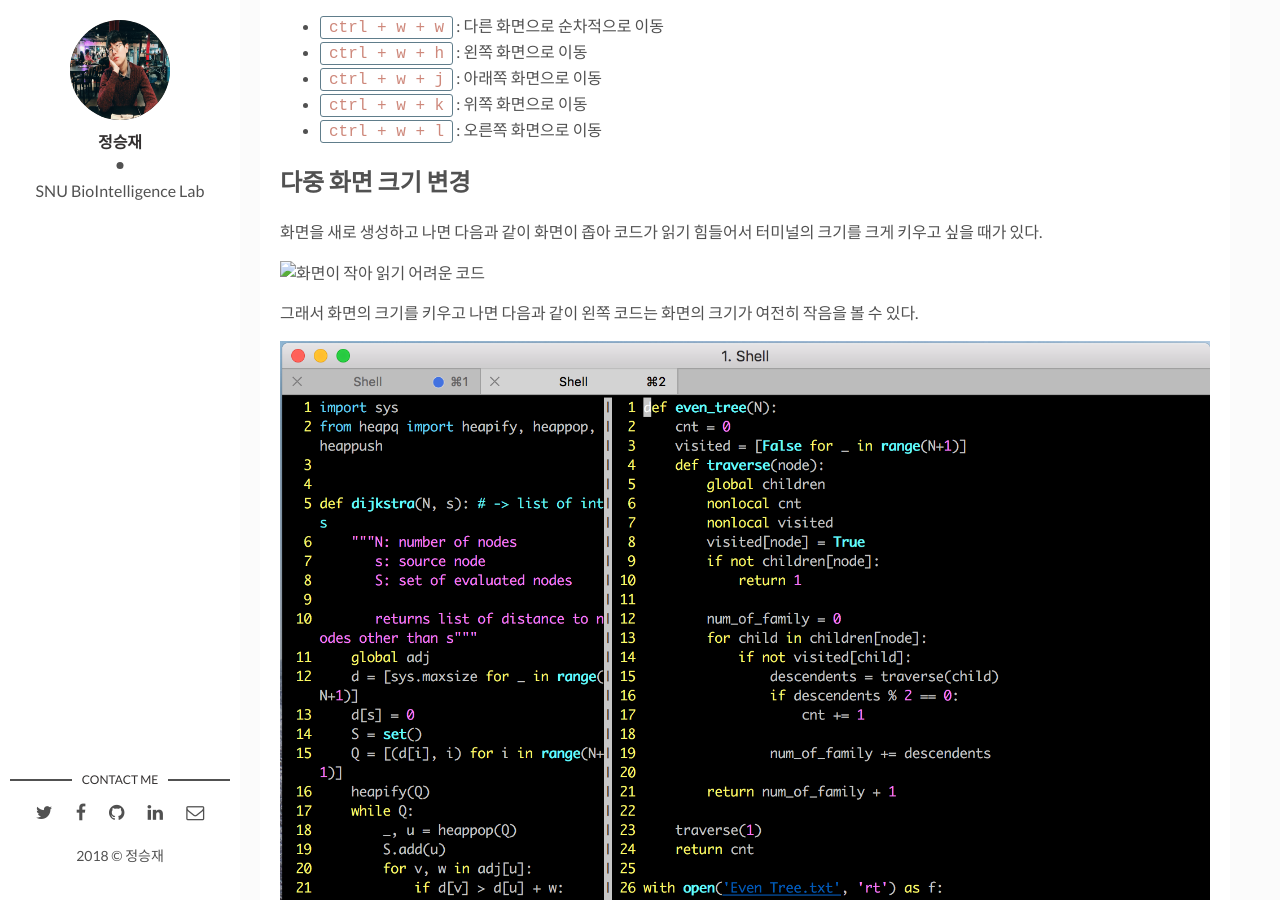
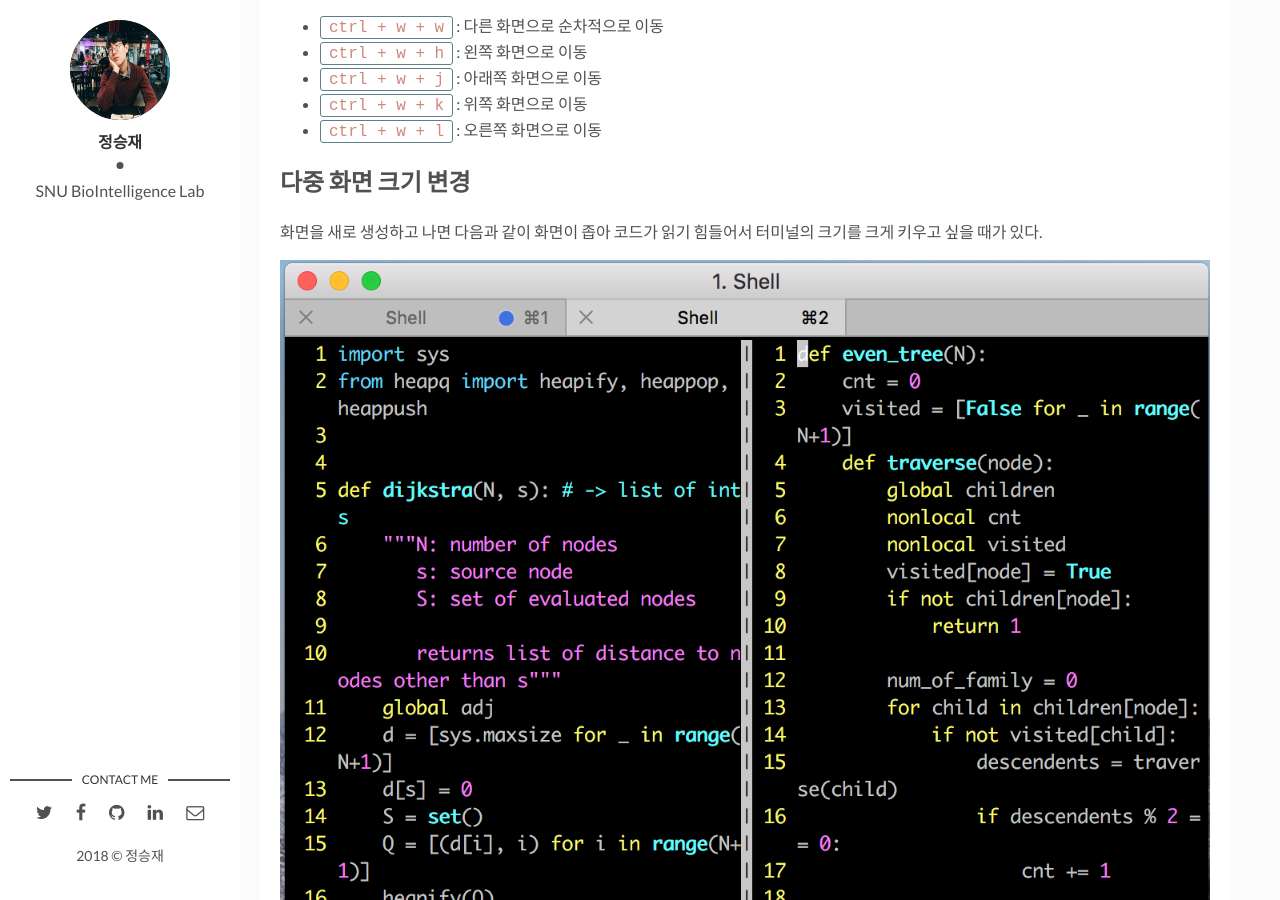
Before and after one commit to seanexp/seanexplode.github.io, a Jekyll site: the page built from _posts/2018-03-10-vim-multiple-windows.markdown, in a window 1280 px wide and 900 px high, scrolled down 1858 px. Built offline with Jekyll 4.4.1, drawn with Linux system fonts in a browser that asks for light colours; comment, search, counter and statistics services are not loaded.

Commit message:
minor change

```diff
--- a/_posts/2018-03-10-vim-multiple-windows.markdown
+++ b/_posts/2018-03-10-vim-multiple-windows.markdown
@@ -34,7 +34,7 @@ tags: [Vim, ]
 
 화면을 새로 생성하고 나면 다음과 같이 화면이 좁아 코드가 읽기 힘들어서 터미널의 크기를 크게 키우고 싶을 때가 있다.
 
-![화면이 작아 읽기 어려운 코드]({{ "/assets/img/vim_multiple-window/hard-to-read.png" | absolute_url }})
+![화면이 작아 읽기 어려운 코드]({{ "/assets/img/vim-multiple-window/hard-to-read.png" | absolute_url }})
 
 그래서 화면의 크기를 키우고 나면 다음과 같이 왼쪽 코드는 화면의 크기가 여전히 작음을 볼 수 있다.
 
```
